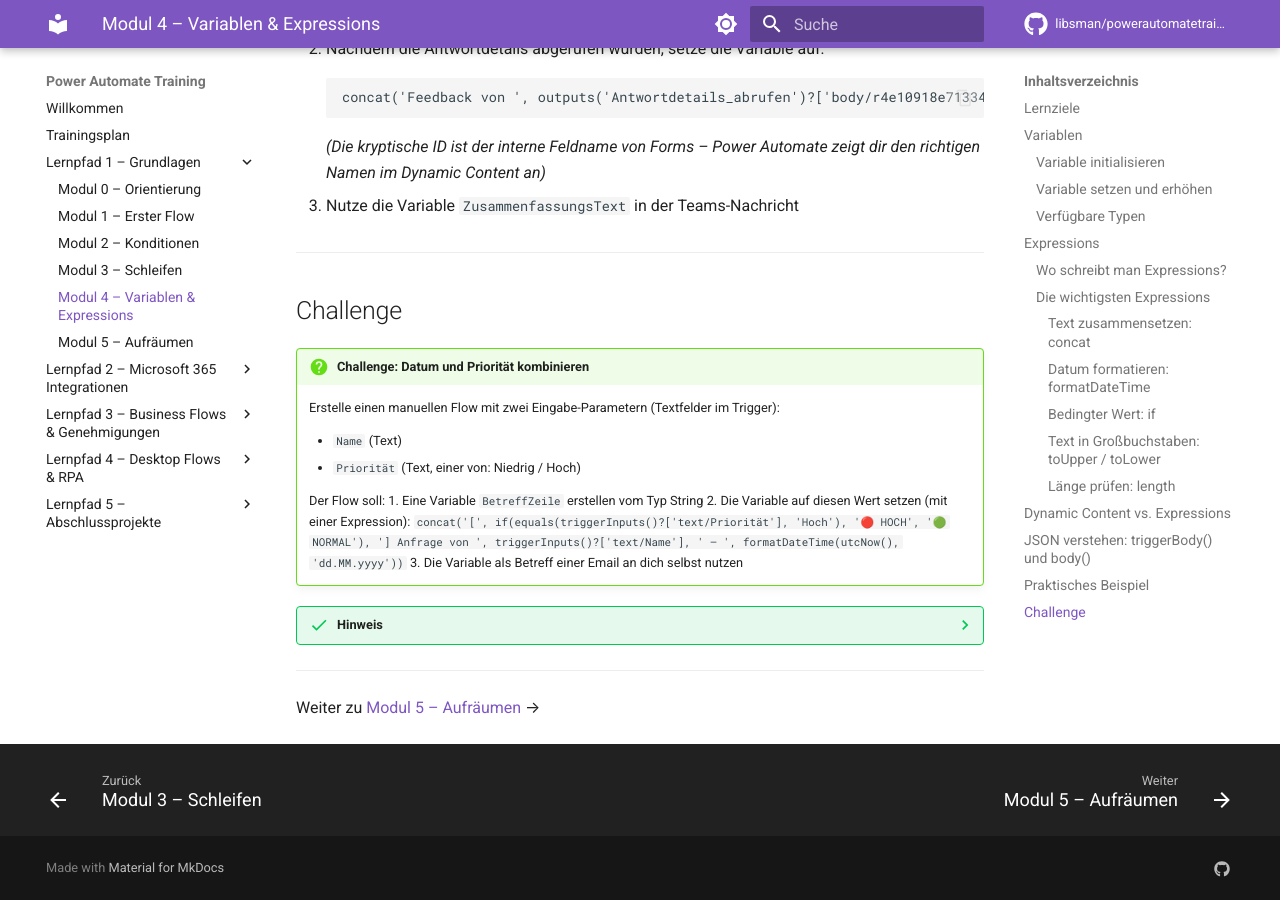
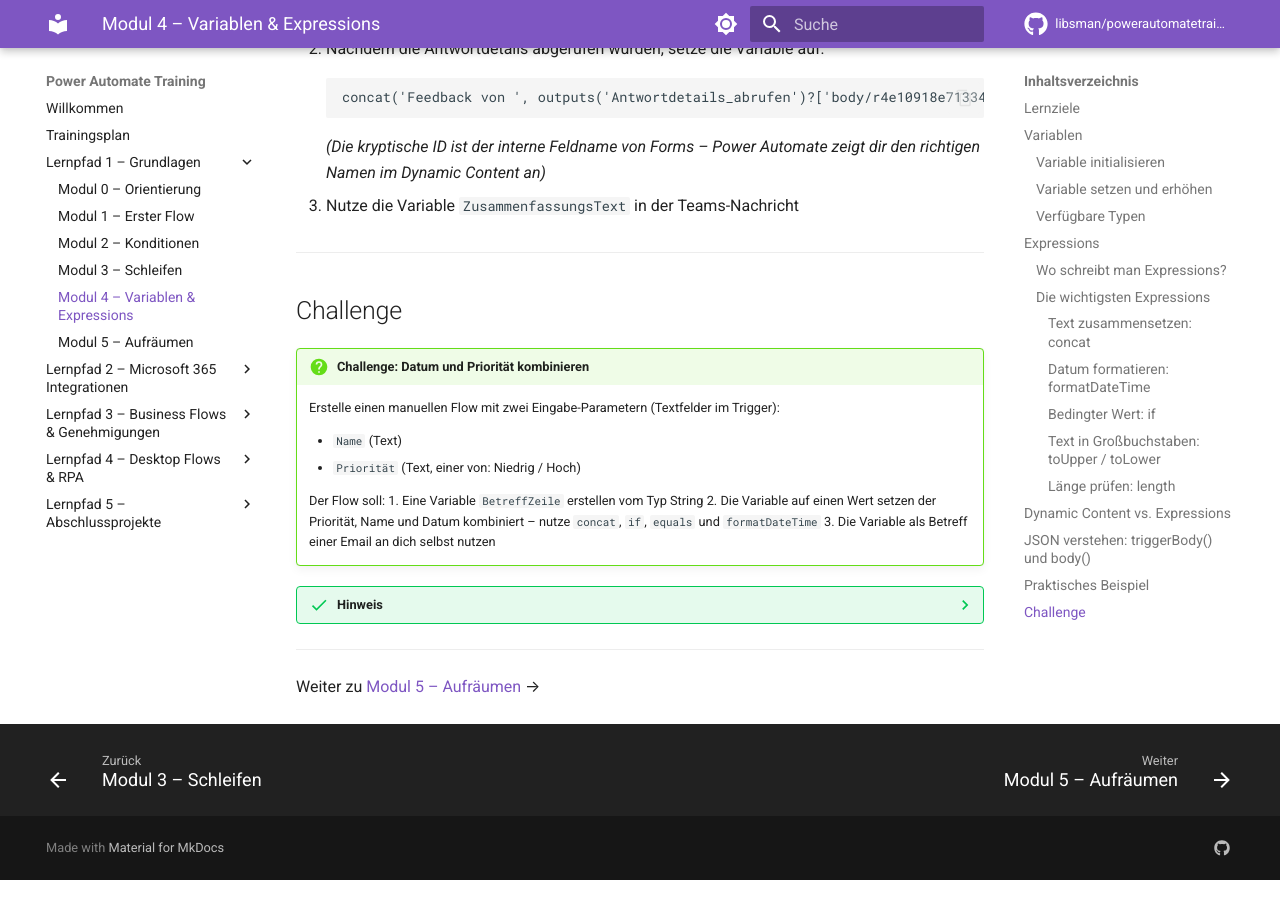
Before and after one commit to libsman/powerautomatetraining, an MkDocs documentation site: the page built from docs/modul-4-variablen-expressions.md, in a window 1280 px wide and 900 px high, scrolled down 3956 px. Built offline with MkDocs 1.6.1 and Material for MkDocs 9.7.7, drawn with Linux system fonts in a browser that asks for light colours; comment, search, counter and statistics services are not loaded; part of the change alters nothing that is shown.

Commit message:
fix internes Namensschema

````diff
--- a/docs/modul-4-variablen-expressions.md
+++ b/docs/modul-4-variablen-expressions.md
@@ -167,12 +167,19 @@ Erweitere den Feedback-Flow aus Modul 1:
 
     Der Flow soll:
     1. Eine Variable `BetreffZeile` erstellen vom Typ String
-    2. Die Variable auf diesen Wert setzen (mit einer Expression):
-       `concat('[', if(equals(triggerInputs()?['text/Priorität'], 'Hoch'), '🔴 HOCH', '🟢 NORMAL'), '] Anfrage von ', triggerInputs()?['text/Name'], ' – ', formatDateTime(utcNow(), 'dd.MM.yyyy'))`
+    2. Die Variable auf einen Wert setzen der Priorität, Name und Datum kombiniert – nutze `concat`, `if`, `equals` und `formatDateTime`
     3. Die Variable als Betreff einer Email an dich selbst nutzen
 
 ??? success "Hinweis"
-    Beim Trigger **Manuell einen Flow auslösen** kannst du Eingabefelder definieren. Klicke auf **Eingabe hinzufügen** und wähle **Text**. Im Flow greifst du darauf zu via `triggerInputs()?['text/Feldname']`.
+    Beim Trigger **Manuell einen Flow auslösen** kannst du Eingabefelder definieren. Klicke auf **Eingabe hinzufügen** und wähle **Text**.
+
+    Die Expression hat diese Grundstruktur – ersetze die `triggerBody()?['UNBEKANNT']`-Stellen durch den **Dynamic Content** des jeweiligen Eingabefelds:
+
+    ```
+    concat('[', if(equals(triggerBody()?['UNBEKANNT'], 'Hoch'), '🔴 HOCH', '🟢 NORMAL'), '] Anfrage von ', triggerBody()?['UNBEKANNT'], ' – ', formatDateTime(utcNow(), 'dd.MM.yyyy'))
+    ```
+
+    **So ersetzt du `UNBEKANNT` korrekt**: Die internen Feldnamen vergibt Power Automate automatisch – du kennst sie nicht im Voraus. Tippe die Expression bis zur Stelle wo `triggerBody()?['UNBEKANNT']` stehen soll, wechsle dann kurz auf den Tab **Dynamischer Inhalt** und wähle dort das gewünschte Feld (`Priorität` bzw. `Name`) aus. Power Automate fügt den richtigen Ausdruck automatisch ein.
 
 ---
 
````
